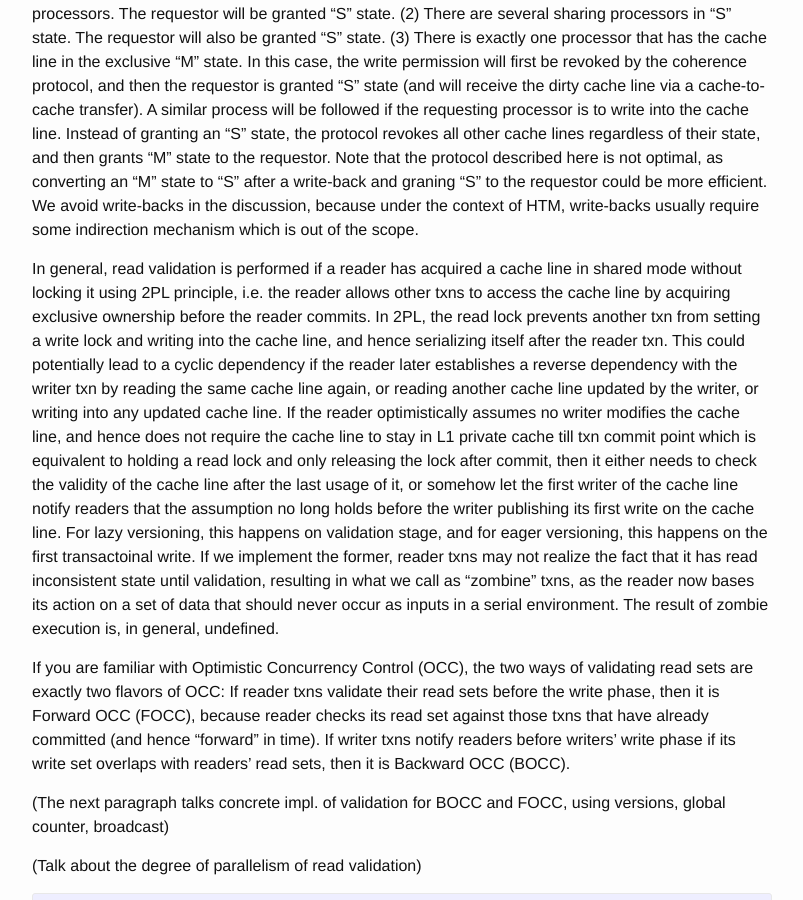
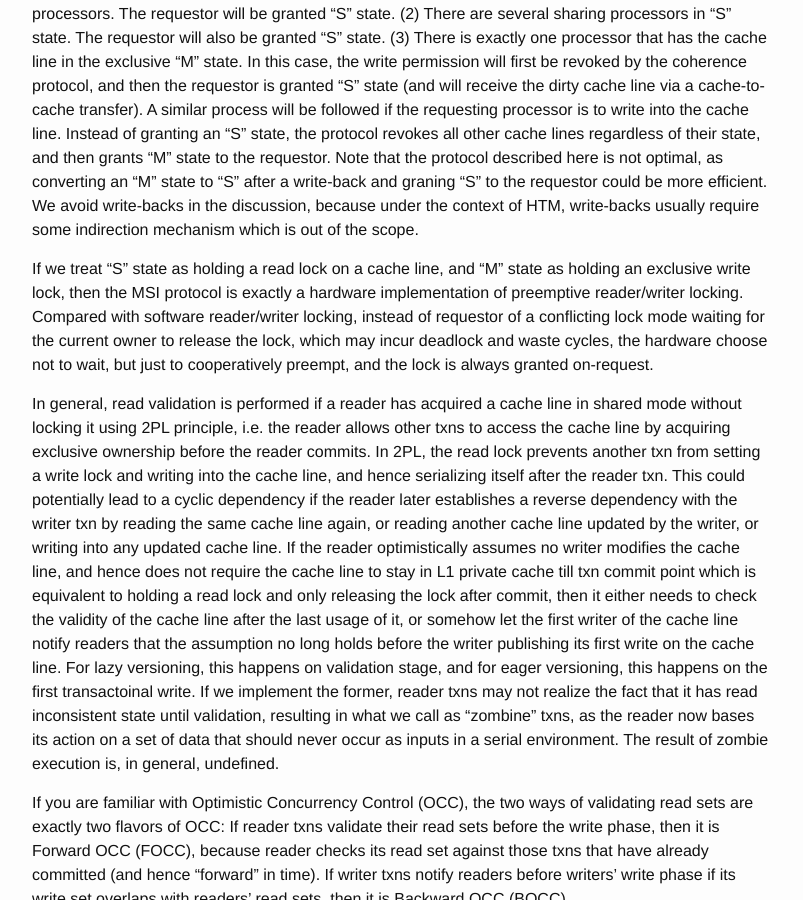
Before and after one commit to wangziqi2013/wangziqi2013.github.io, a Jekyll site: the page built from _posts/2018-03-18-Reader-Validation-and-2PL-and-OCC.markdown, in a window 1280 px wide and 900 px high, scrolled down 471 px. Shown: the whole window, without its empty margins (238-1041 px from the left). Built offline with Jekyll 4.4.1, drawn with Linux system fonts in a browser that asks for light colours.

Commit message:
Finish comparison between MSI and locking

```diff
--- a/_posts/2018-03-18-Reader-Validation-and-2PL-and-OCC.markdown
+++ b/_posts/2018-03-18-Reader-Validation-and-2PL-and-OCC.markdown
@@ -21,6 +21,10 @@ regardless of their state, and then grants "M" state to the requestor. Note that
 as converting an "M" state to "S" after a write-back and graning "S" to the requestor could be more efficient. We avoid write-backs
 in the discussion, because under the context of HTM, write-backs usually require some indirection mechanism which is out of the scope.
 
+If we treat "S" state as holding a read lock on a cache line, and "M" state as holding an exclusive write lock, then the MSI
+protocol is exactly a hardware implementation of preemptive reader/writer locking. Compared with software reader/writer locking,
+instead of requestor of a conflicting lock mode waiting for the current owner to release the lock, which may incur deadlock and
+waste cycles, the hardware choose not to wait, but just to cooperatively preempt, and the lock is always granted on-request.
 
 In general, read validation is performed if a reader has acquired a cache line in shared mode without locking it using 2PL
 principle, i.e. the reader allows other txns to access the cache line by acquiring exclusive ownership before the reader commits.
```
